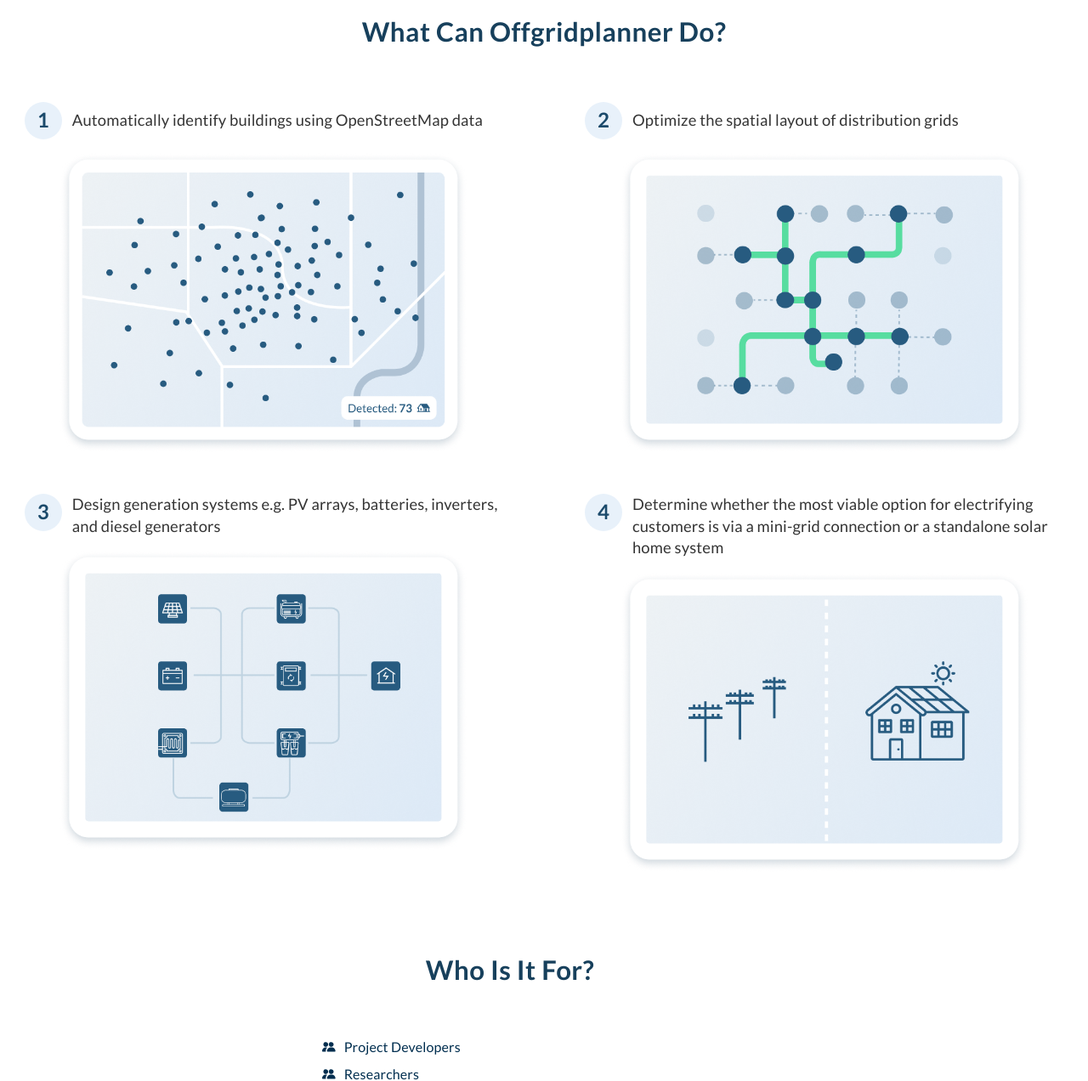
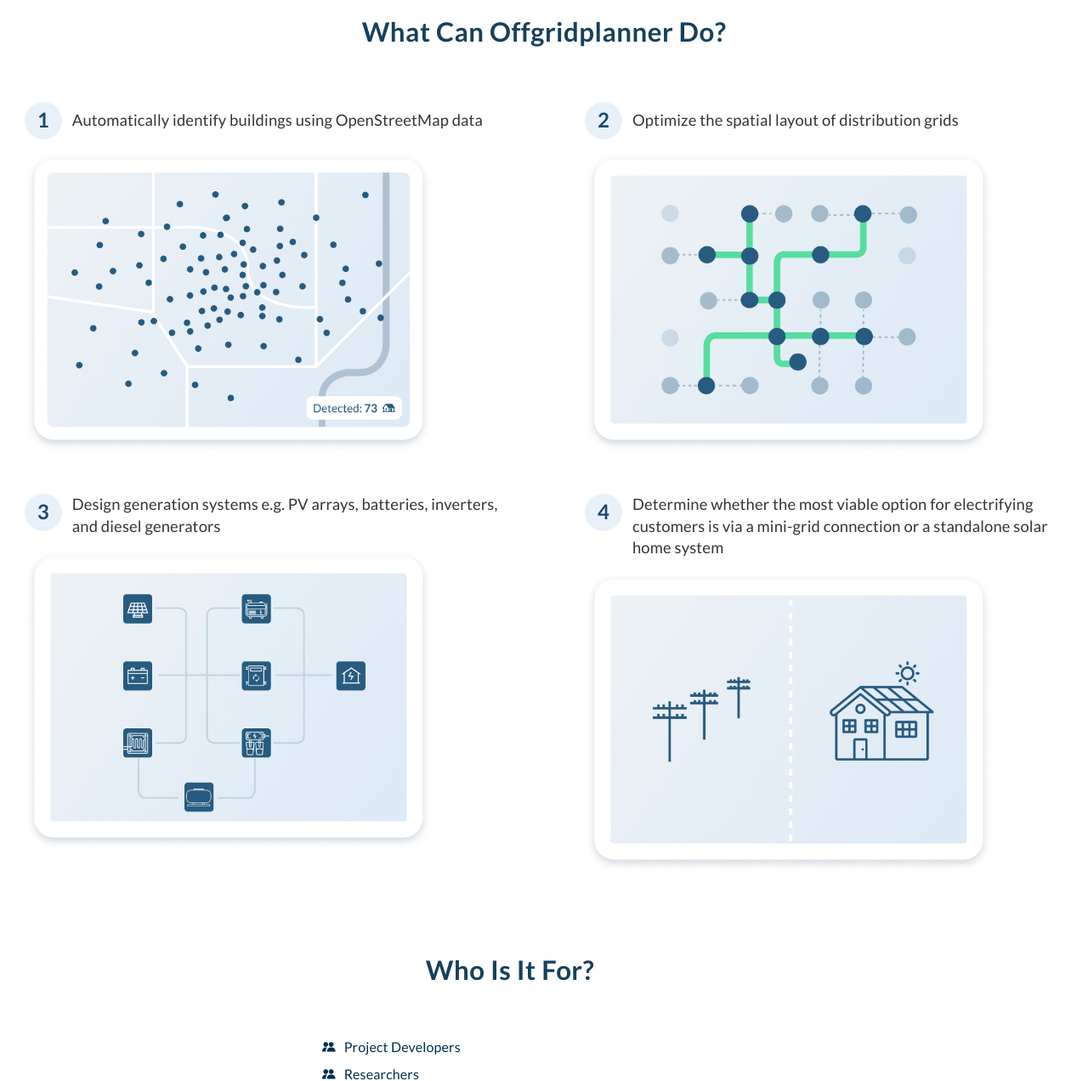
Before and after one commit to rl-institut/offgridplanner-landing, a Flask app: page / in a window 1280 px wide; the page is wider, and only the part inside the window is pictured. Shown: the part 1895-3167 px from the top of that part at 85% size. Run offline with Flask 3, Linux system fonts and the light colour scheme; some libraries are stand-ins or nearby versions.

Commit message:
aligned left side of images with the numbers

```diff
--- a/static/css/landing_page.css
+++ b/static/css/landing_page.css
@@ -383,7 +383,7 @@
   text-align: left;
 }
 #text-content1 .grid__image {
-  justify-content: center;
+  justify-content: flex-start;
   width: 100%;
 }
 #text-content1 .grid__image img {
@@ -399,7 +399,7 @@
 }
 #text-content1 .grid__text > div > span {
   margin-bottom: 0rem;
-  font-size: 1.15rem;   /* slightly bigger */
+  font-size: 1.15rem;
   line-height: 1.4;
   display: flex;
   align-self: center;
```
